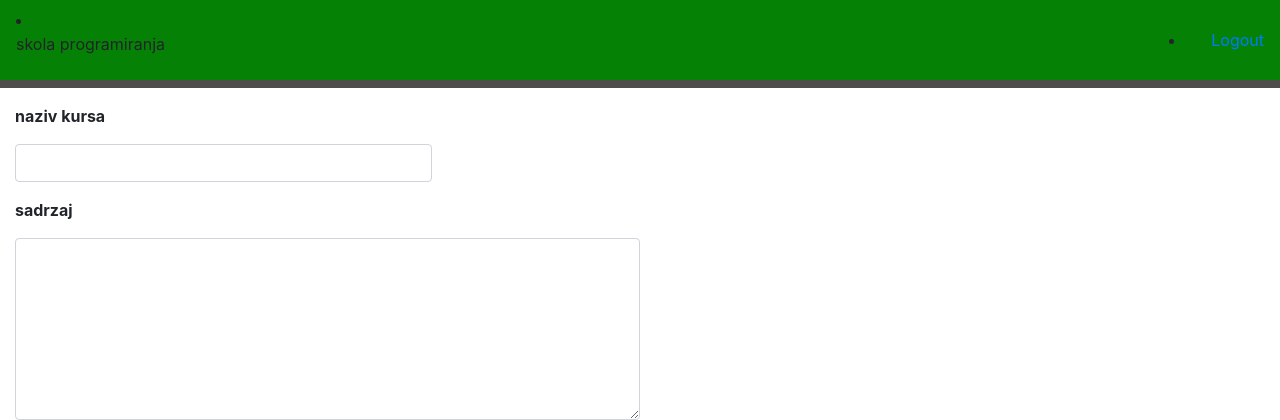
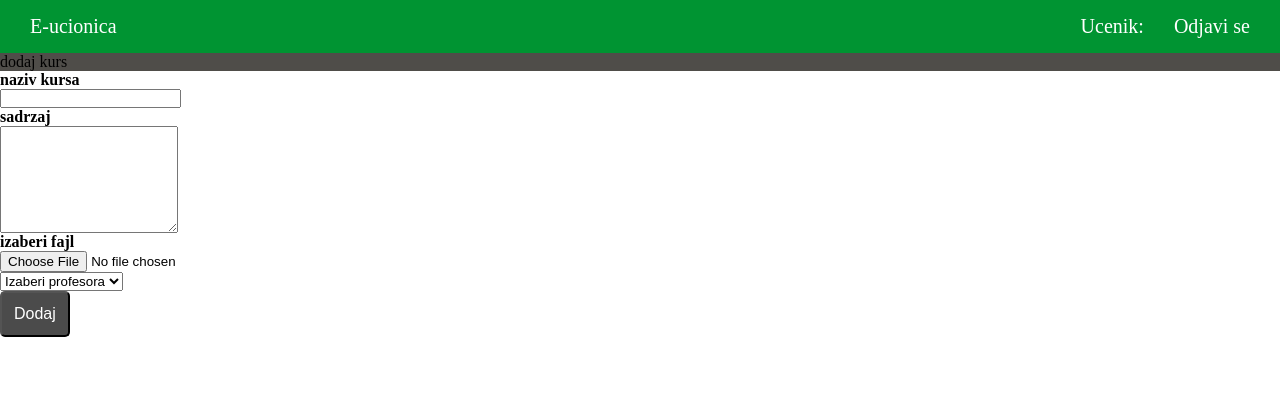
Before and after one commit to Nenad998/LMS-PHP-MVC-, a PHP site: template app/views/addCourse.view.php in a window 1280 px wide. Shown: the top 420 px of the page. Run offline with PHP 8.4, Linux system fonts and the light colour scheme; the template is opened without the code that fills it, so the values that code supplies are empty.

Commit message:
Update header.php

```diff
--- a/app/views/partials/header.php
+++ b/app/views/partials/header.php
@@ -3,31 +3,25 @@
     <meta charset="UTF-8">
     <meta name="viewport" content="width=device-width, initial-scale=1.0">
     <title>Document</title>
-    <link rel="stylesheet" href="https://stackpath.bootstrapcdn.com/bootstrap/4.5.0/css/bootstrap.min.css" integrity="sha384-9aIt2nRpC12Uk9gS9baDl411NQApFmC26EwAOH8WgZl5MYYxFfc+NcPb1dKGj7Sk" crossorigin="anonymous">
+
     <link rel="stylesheet" href="public/css/style.css">
 </head>
 <body>
 
 
-  <nav class="navbar justify-content-between fixed-top" style='background-color:#058205';>
+<ul class="navigation_ul">
+    <li class="logo_name"><a class="nav_a" <p>E-ucionica</p> </a></li>
+    <li class="right_data"><a class="nav_a" href="logout">Odjavi se</a></li>
+    <?php if(curr_user()->role_id == 1) { ?>
+    <li class="right_data"><a class="nav_a" <p><?php echo "Ucenik: " . curr_user()->name;  ?></p> </a></li>
 
+    <?php } if(curr_user()->role_id == 2){ ?>
 
-          <li class="nav-item">
-            <p class="nav-item skola">skola programiranja </p>
-          </li>
+    <li class="right_data"><a class="nav_a" <p><?php echo "Profesor: " . curr_user()->name;  ?></p> </a></li>
 
+    <?php } if(curr_user()->role_id == 3){ ?>
 
+        <li class="right_data"><a class="nav_a" <p><?php echo "Admin: " . curr_user()->name;  ?></p> </a></li>
 
-
-          <li class="nav-item">
-          <?php if(curr_user()) { ?>
-
-            <a id="ime" class="navbar-brand"><?php echo curr_user()->name;  ?>  </a>  <?php } ?>
-             <a id="logout" class="nabar-brand" href="logout">Logout</a>
-
-          </li>
-
-
-  </nav>
-
-  <br><br>
+ <?php }  ?>
+</ul>
```
